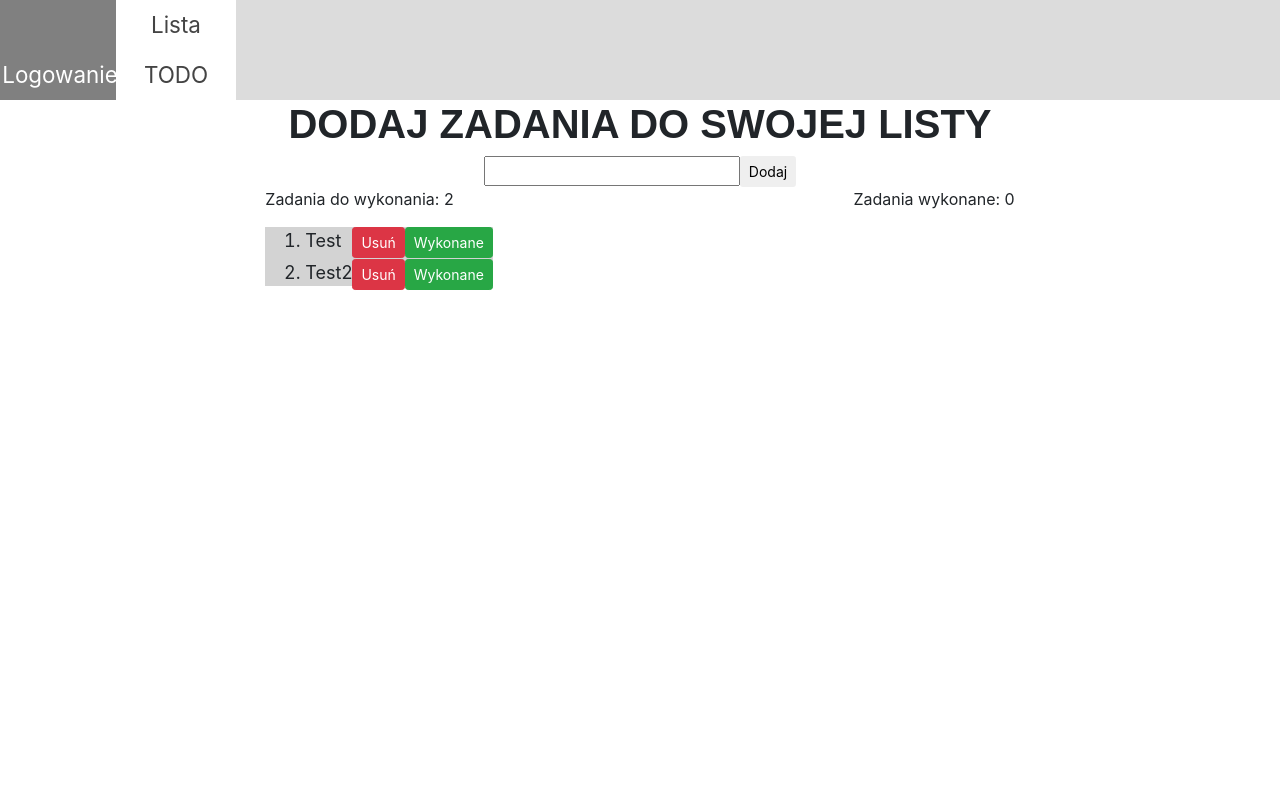
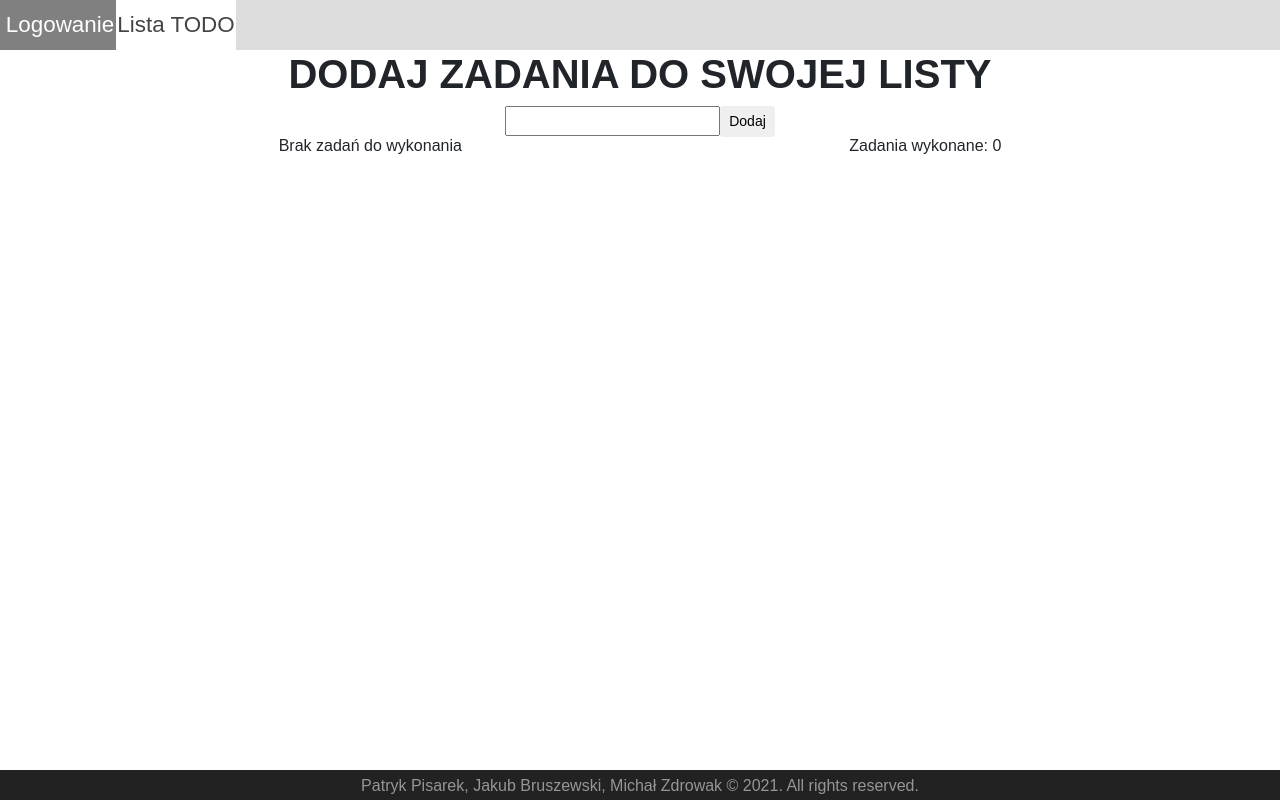
Before and after one commit to RvinPatryk/ListaTODO, an Angular app: page / in a window 1280 px wide. Built offline with nearby package versions, Linux system fonts and the light colour scheme.

Commit message:
added edit btn, task id, footer PP

```diff
--- a/src/app/add-task/add-task.component.ts
+++ b/src/app/add-task/add-task.component.ts
@@ -21,7 +21,7 @@ export class AddTaskComponent implements OnInit {
   }
 
   add(){
-    const task: Task =({name: this.newTask, created: new Date()});
+    const task: Task =({id: null, name: this.newTask, created: new Date(), isDone: false});
     this.tasksService.add(task);
     this.newTask = '';
   }
--- a/src/app/app.component.css
+++ b/src/app/app.component.css
@@ -1,3 +1,8 @@
+html{
+  min-height: 100%;
+}
+
+
 .container{
     display: flex; justify-content: space-around;
 }
@@ -52,3 +57,16 @@ h1 {
     font-weight: bold;
     text-align: center;
 }
+
+.footer-copyright
+{	background: #222;
+  padding: 5px 0;
+  position: absolute;
+  min-width: 100%;
+  bottom: 0
+}
+
+.footer-copyright p {
+  color: #969696;
+  margin: 2px 0 0;
+}
--- a/src/app/app.component.html
+++ b/src/app/app.component.html
@@ -1,3 +1,4 @@
+<html>
     <div class="nav">
       <ul>
         <li><a>Logowanie</a></li>
@@ -22,3 +23,16 @@
     </div>
   </div>
 </div>
+
+<footer>
+  <div class="footer-copyright">
+    <div class="container">
+    <div class="row">
+    <div class="col-md-12 text-center">
+    <p>Patryk Pisarek, Jakub Bruszewski, Michał Zdrowak © 2021. All rights reserved.</p>
+    </div>
+    </div>
+    </div>
+  </div>
+</footer>
+</html>
--- a/src/app/model/task.ts
+++ b/src/app/model/task.ts
@@ -1,5 +1,7 @@
 export interface Task {
+    id: null;
     name: string;
     created: Date;
     end?: Date;
+    isDone: boolean;
 }
--- a/src/app/services/tasks.service.ts
+++ b/src/app/services/tasks.service.ts
@@ -1,4 +1,4 @@
-import { Injectable } from "@angular/core";
+import { Injectable, Input } from "@angular/core";
 import { BehaviorSubject, Observable } from "rxjs";
 import { Task } from "../model/task";
 
@@ -7,8 +7,7 @@ export class TasksService {
 
     constructor() {
         this.tasksList = [
-          {name: "Test", created: new Date ()},
-          {name: "Test2", created: new Date ()}
+
         ]
         this.tasksListObs.next(this.tasksList);
     }
@@ -49,4 +48,8 @@ export class TasksService {
         return this.tasksDoneObs.asObservable();
     }
 
+    edit(task: Task) {
+
+    }
+
 }
--- a/src/app/todo-task/todo-task.component.html
+++ b/src/app/todo-task/todo-task.component.html
@@ -5,6 +5,7 @@
         {{task.name | taskTransform}}
         <button class="done" (click)="done(task)" class="btn btn-sm btn-success">Wykonane</button>
         <button class="remove" (click)="remove(task)" class="btn btn-sm btn-danger">Usuń</button>
+        <button class="edit" (click)="edit(task)" class="btn btn-sm btn-primary">Edytuj</button>
       </li>
     </ol>
   </ng-container>
--- a/src/app/todo-task/todo-task.component.ts
+++ b/src/app/todo-task/todo-task.component.ts
@@ -30,4 +30,7 @@ export class TodoTaskComponent implements OnInit {
     this.tasksService.done(task);
   }
 
+  edit(task: Task){
+    this.tasksService.edit(task);
+  }
 }
```
